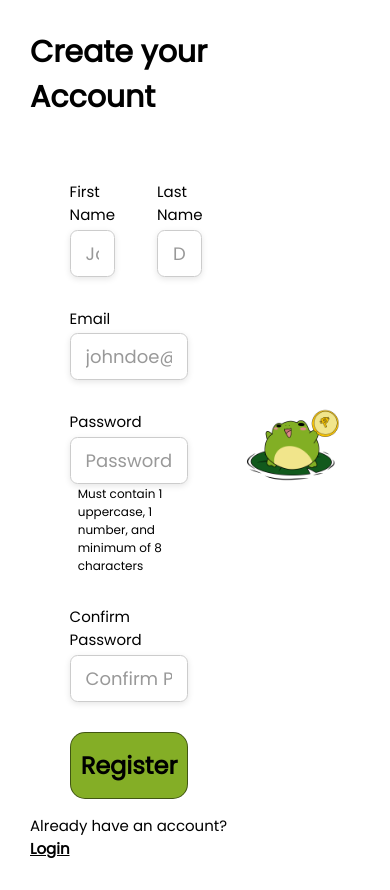
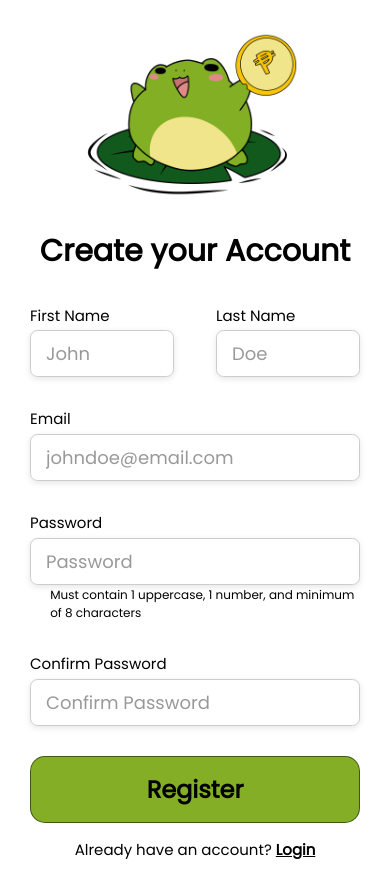
Before and after one commit to debnoceda/CMSC126-LongExam2, a React (Vite) app in the folder frontend/: page /register in a window 390 px wide. After the commit the page ends 861 px from the top, so only its background shows below. Built offline with nearby package versions, Linux system fonts and the light colour scheme; no server answers; some icons are missing; a web font is replaced by a local one.

Commit message:
Fix responsiveness of login and register

```diff
--- a/frontend/src/styles/Login.css
+++ b/frontend/src/styles/Login.css
@@ -4,6 +4,8 @@
     grid-template-rows: 1fr;
     align-items: center;
     width: 100%;
+    height: calc(100svh - 10rem);
+    box-sizing: border-box;
 }
 
 .login-form-container{
@@ -17,6 +19,7 @@
     width: 100%;
     justify-self: center;
     align-self: center;
+    box-sizing: border-box;
 }
 
 .login-form-container h1{
@@ -37,5 +40,24 @@
 }
 
 .login-input-container{
-    width: 60%;
+    width: 80%;
 }
+
+@media (max-width: 600px) {
+    .login-page, .register-page {
+        display: flex;
+        flex-direction: column;
+    }
+
+    .login-form-container h1{
+        padding-bottom: 5rem;
+    }
+
+    .login-page img {
+        width: 300px;
+    }
+
+    .login-input-container{
+        width: 100%;
+    }
+}
--- a/frontend/src/styles/Register.css
+++ b/frontend/src/styles/Register.css
@@ -5,6 +5,7 @@
     align-items: center;
     justify-items: center;
     width: 100%;
+    height: calc(100svh - 10rem);
 }
 
 .register-form-container{
@@ -40,5 +41,26 @@
 }
 
 .register-input-container{
-    width: 60%;
+    width: 80%;
 }
+
+@media (max-width: 600px) {
+    .register-page {
+        display: flex;
+        flex-direction: column;
+    }
+
+    .register-form-container h1{
+        padding-bottom: 5rem;
+        padding-top: 5rem;
+    }
+
+    .register-page img {
+        width: 300px;
+        order: -1;
+    }
+
+    .register-input-container{
+        width: 100%;
+    }
+}
```
